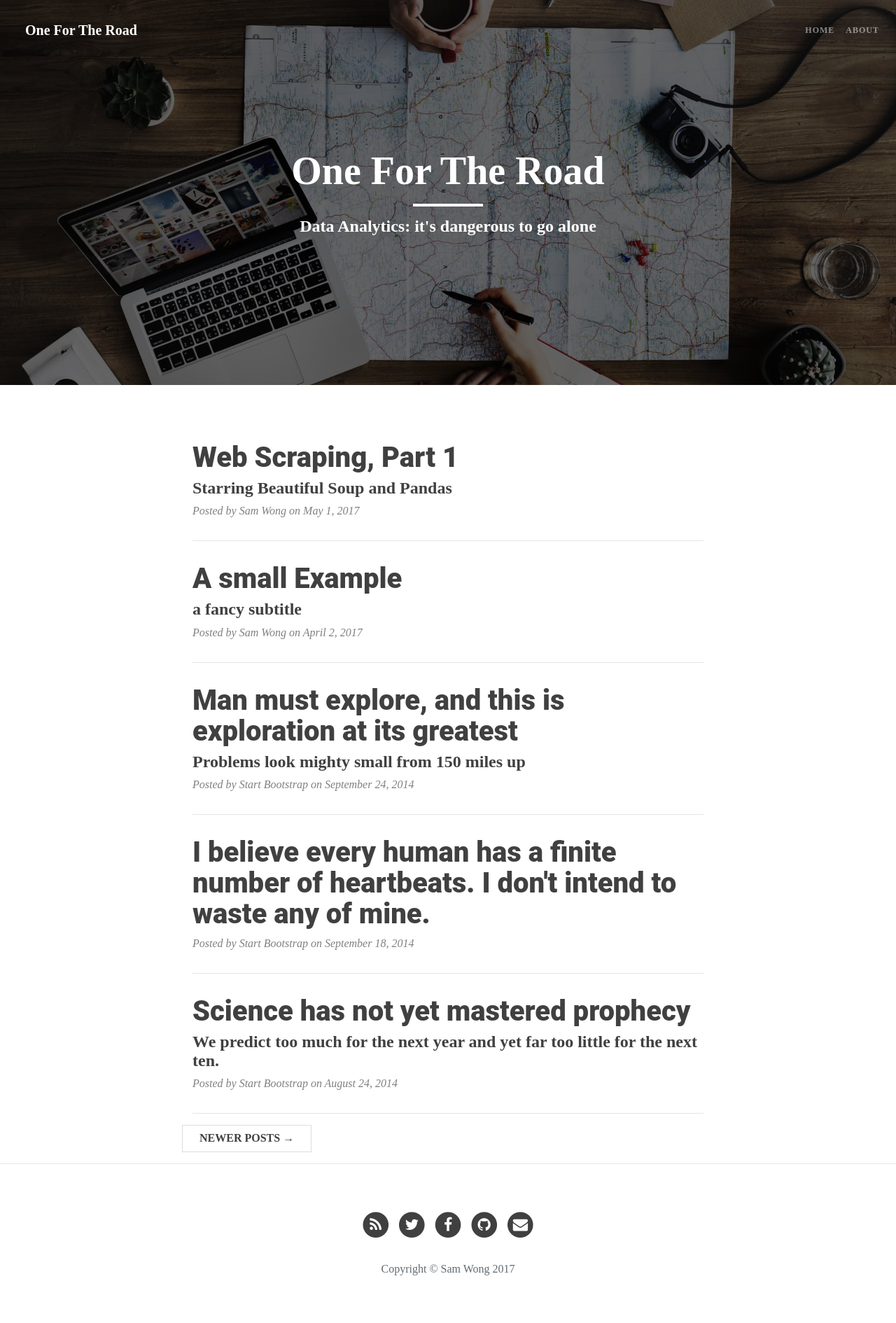
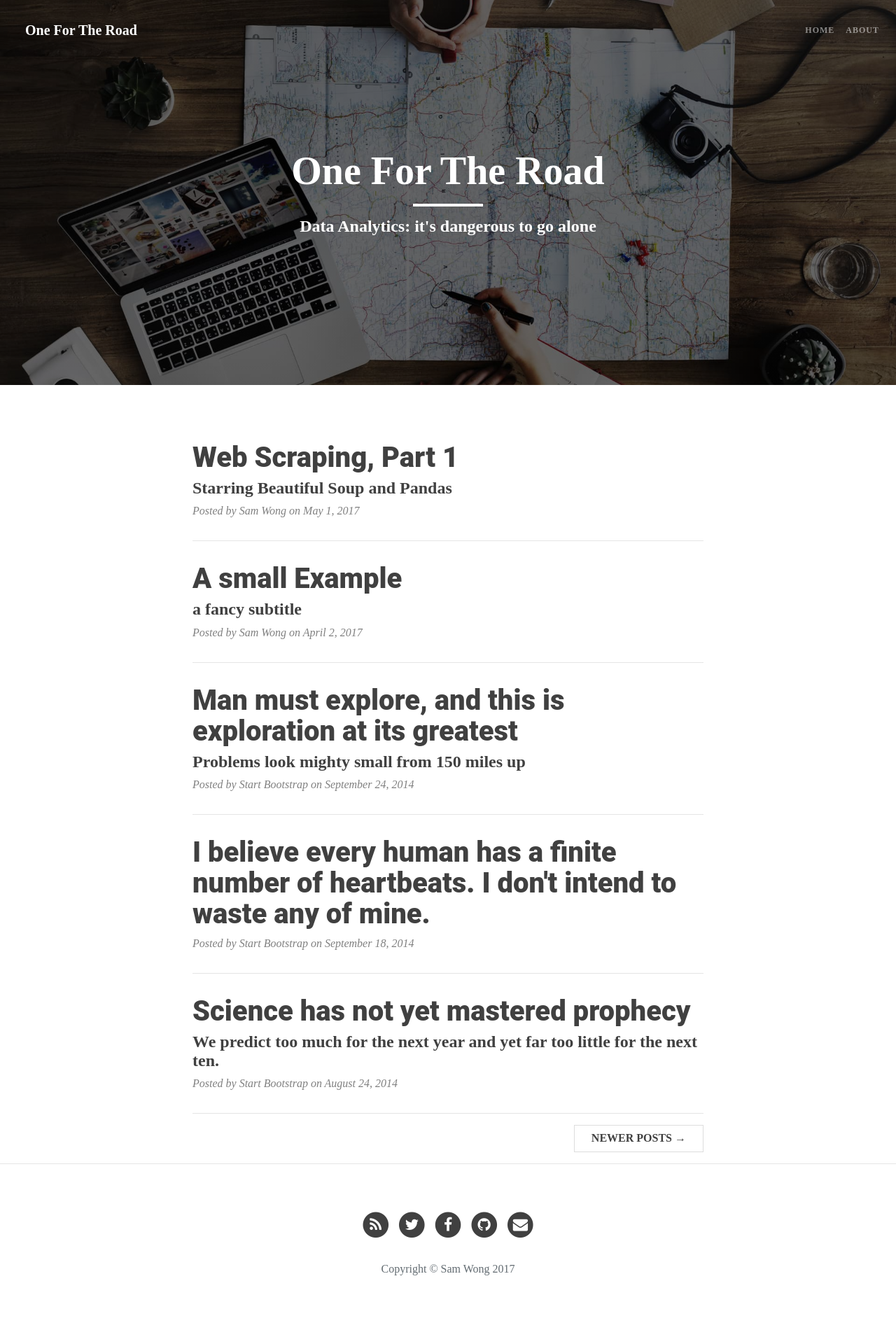
Before and after one commit to SirSamelot/onefortheroad.github.io, a Jekyll site: the page built from index.html, in a window 1280 px wide. Shown: the whole page at 70% size. Built offline with Jekyll 4.4.1, drawn with Linux system fonts in a browser that asks for light colours; some web fonts are replaced; the list of posts is cut into pages by our own code.

Commit message:
Fix paginator buttons on index.html

```diff
--- a/index.html
+++ b/index.html
@@ -21,12 +21,12 @@ description: "Data Analytics: it's dangerous to go alone"
 
 <!-- Pager -->
 {% if paginator.total_pages > 1 %}
-<div class="row pager justify-content-between">
+<div class="pager">
     {% if paginator.previous_page %}
-    <a href="{{ paginator.previous_page_path | prepend: site.baseurl | replace: '//', '/' }}">&larr; Older Posts</a>
+    <a class="float-left" href="{{ paginator.previous_page_path | prepend: site.baseurl | replace: '//', '/' }}">&larr; Older Posts</a>
     {% endif %}
     {% if paginator.next_page %}
-    <a href="{{ paginator.next_page_path | prepend: site.baseurl | replace: '//', '/' }}">Newer Posts &rarr;</a>
+    <a class="float-right" href="{{ paginator.next_page_path | prepend: site.baseurl | replace: '//', '/' }}">Newer Posts &rarr;</a>
     {% endif %}
 </div>
 {% endif %}
```
Also changed, not shown: _layouts/post.html (+0 -13 lines).
